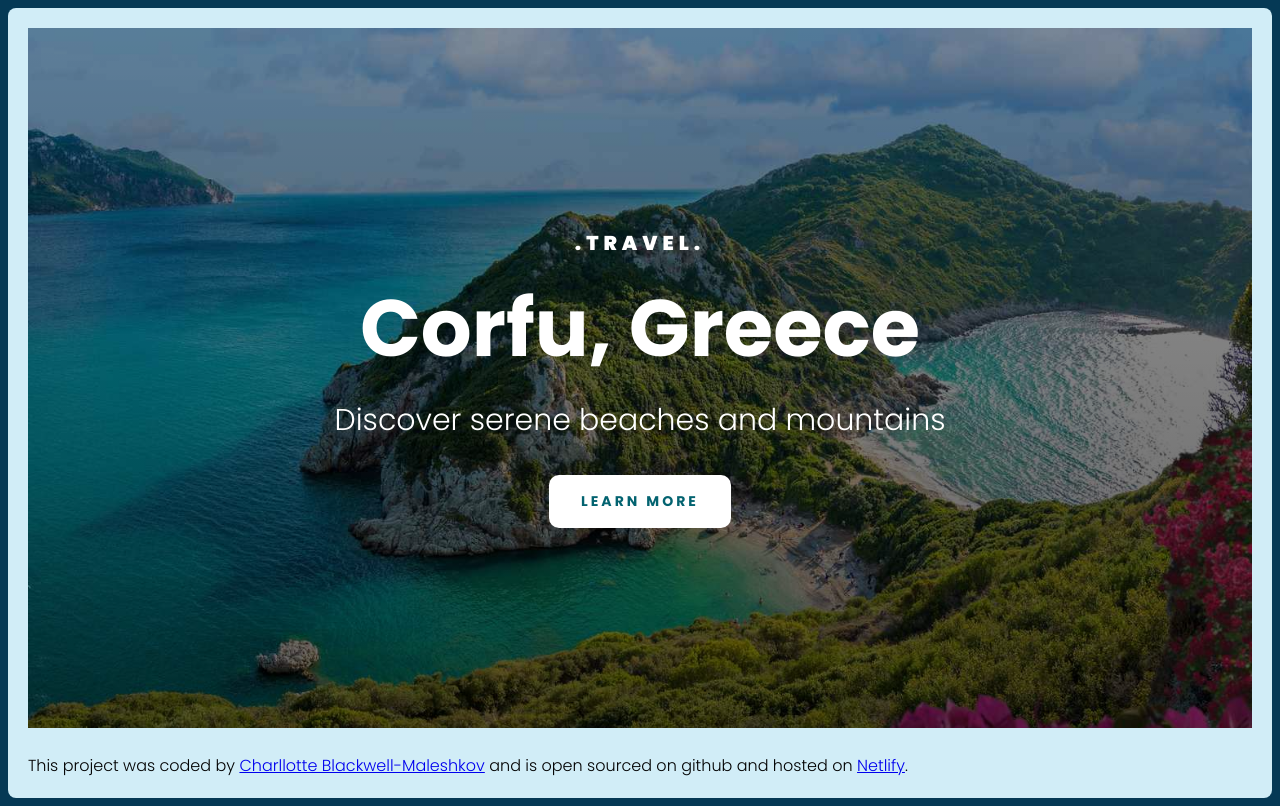
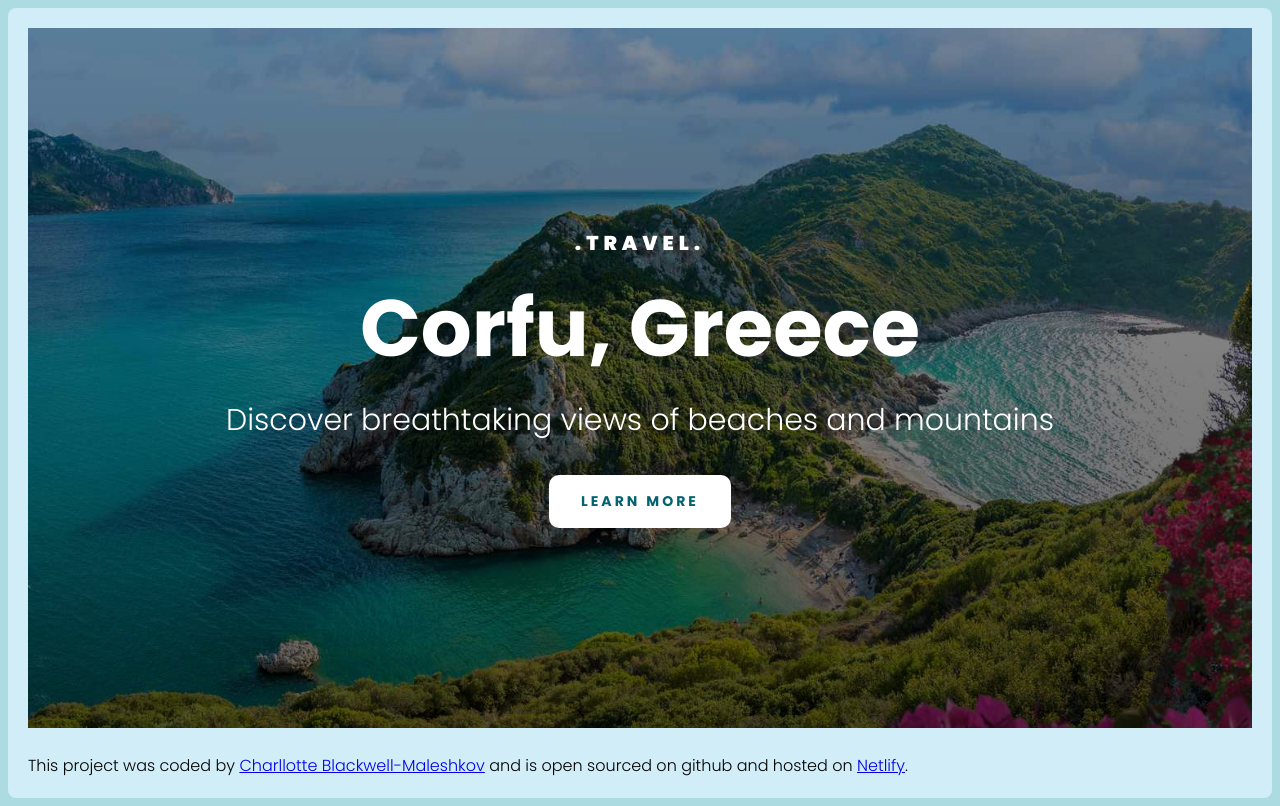
Before and after one commit to CharllieeBM/Travel-Responsive, a plain HTML site: page index.html in a window 1280 px wide. Drawn offline with Linux system fonts and the light colour scheme.

Commit message:
changed h2 and background colour

```diff
--- a/index.html
+++ b/index.html
@@ -16,7 +16,7 @@
     <header>
       <h3>.TRAVEL.</h3>
       <h1>Corfu, Greece</h1>
-      <h2>Discover serene beaches and mountains</h2>
+      <h2>Discover breathtaking views of beaches and mountains</h2>
       <a href="#more"> Learn More</a>
       <br />
     </header>
--- a/src/styles.css
+++ b/src/styles.css
@@ -109,7 +109,7 @@
 body {
   font-family: "Poppins", sans-serif;
   font-weight: 300;
-  background-color: #053955;
+  background-color: #acdbe2;
 }
 .container {
   max-width: 1400px;
```
